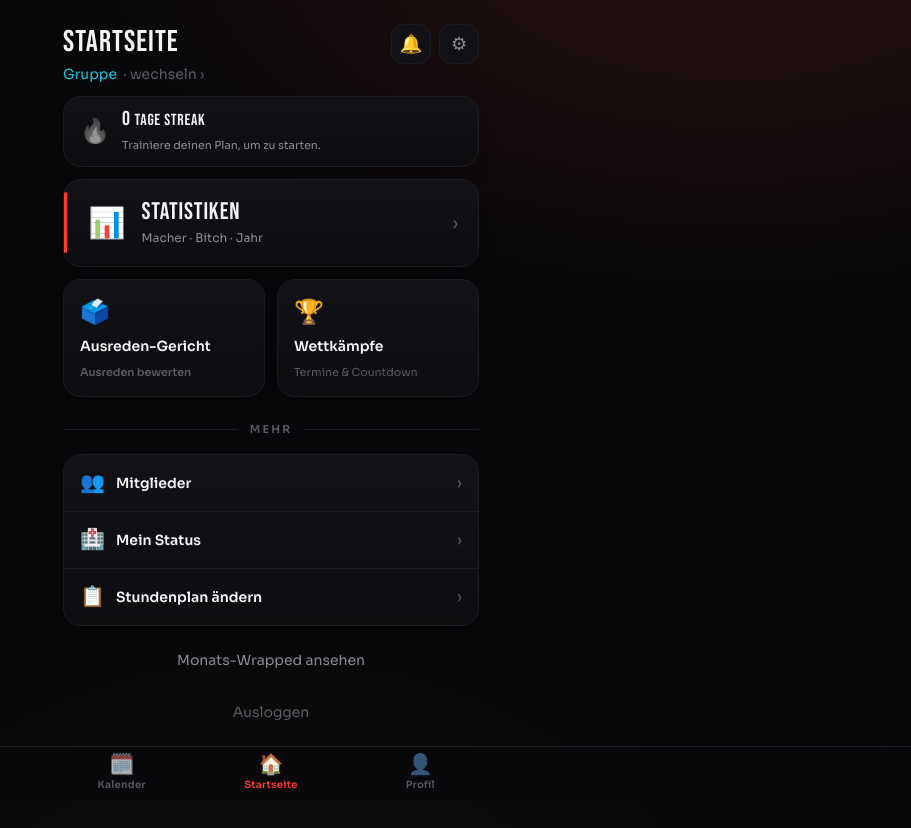
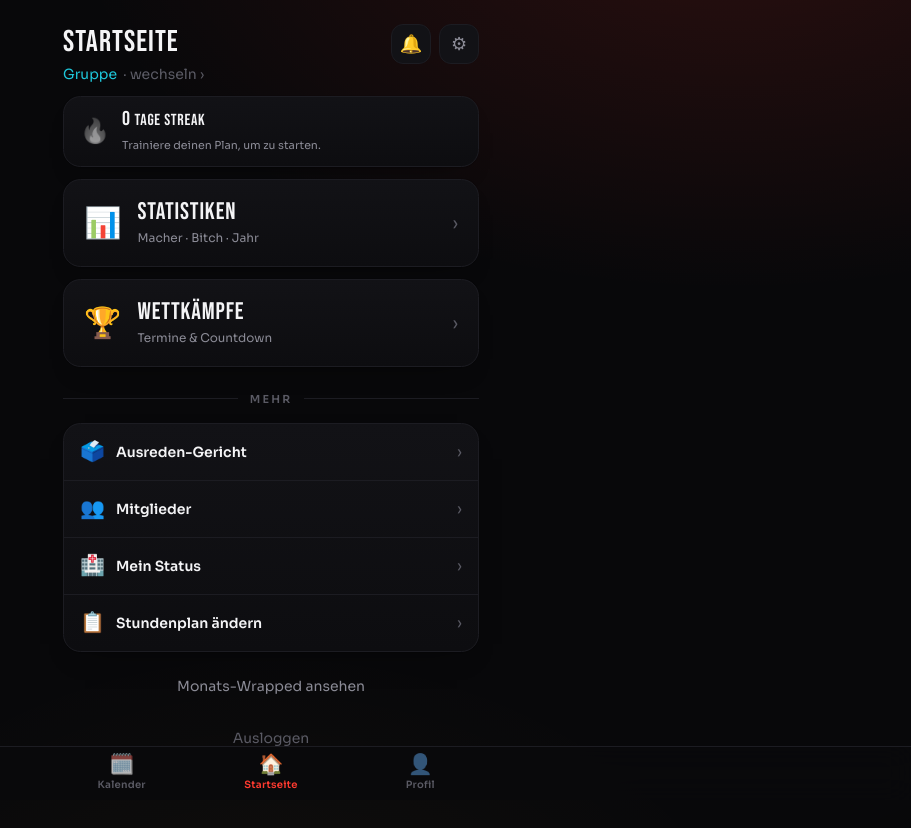
Before and after one commit to Dambthirteen/FightCalender, a Next.js app: page /start in a window 1280 px wide. Shown: the top 828 px of the page, without its empty margins (369-1280 px from the left). Built offline with nearby package versions, Linux system fonts and the light colour scheme; no server answers.

Commit message:
Startseite: Feature-Strich entfernt; Ausreden-Gericht in die 'Mehr'-Liste (zu Mitglieder), Wettkaempfe als vollbreite Kachel

```diff
--- a/src/app/start/page.tsx
+++ b/src/app/start/page.tsx
@@ -39,10 +39,9 @@ export default function StartPage() {
     window.location.href = '/login';
   }
 
-  const courtAlert = pendingVotes > 0; // es gibt Ausreden zu richten → glühen
-
   const iconBtn = 'relative w-10 h-10 grid place-items-center rounded-xl border border-[var(--border-soft)] bg-[var(--surface)] text-[var(--muted)] hover:text-white active:scale-95 transition-all text-lg';
-  const moreRows = [
+  const moreRows: { icon: string; label: string; href: string; badge?: number }[] = [
+    { icon: '🗳️', label: 'Ausreden-Gericht', href: '/vote', badge: pendingVotes },
     { icon: '👥', label: 'Mitglieder', href: '/mitglieder' },
     { icon: '🏥', label: 'Mein Status', href: '/account' },
     { icon: '📋', label: 'Stundenplan ändern', href: '/?plan=1' },
@@ -87,7 +86,7 @@ export default function StartPage() {
 
         {/* Feature: Statistiken */}
         <a href="/statistik"
-          className="card tape-accent pl-6 pr-5 py-5 flex items-center gap-4 active:scale-[0.99] transition-transform anim-up">
+          className="card px-5 py-5 flex items-center gap-4 active:scale-[0.99] transition-transform anim-up">
           <span className="text-3xl">📊</span>
           <div className="flex-1 min-w-0">
             <div className="font-display text-2xl tracking-wide leading-none">Statistiken</div>
@@ -96,24 +95,16 @@ export default function StartPage() {
           <span className="text-[var(--faint)] text-lg">›</span>
         </a>
 
-        {/* Zwei mittlere Tiles */}
-        <div className="grid grid-cols-2 gap-3">
-          <a href="/vote"
-            className={`card p-4 flex flex-col gap-2 active:scale-[0.98] transition-transform anim-up ${courtAlert ? 'court-alert' : ''}`}
-            style={{ animationDelay: '40ms' }}>
-            <span className="text-2xl">🗳️</span>
-            <span className="text-sm font-semibold">Ausreden-Gericht</span>
-            <span className="text-[11px] font-semibold" style={{ color: pendingVotes > 0 ? 'var(--bitch)' : 'var(--faint)' }}>
-              {pendingVotes > 0 ? `● ${pendingVotes} offen` : 'Ausreden bewerten'}
-            </span>
-          </a>
-          <a href="/competitions"
-            className="card p-4 flex flex-col gap-2 active:scale-[0.98] transition-transform anim-up" style={{ animationDelay: '60ms' }}>
-            <span className="text-2xl">🏆</span>
-            <span className="text-sm font-semibold">Wettkämpfe</span>
-            <span className="text-[11px] text-[var(--faint)]">Termine & Countdown</span>
-          </a>
-        </div>
+        {/* Feature: Wettkämpfe */}
+        <a href="/competitions"
+          className="card px-5 py-5 flex items-center gap-4 active:scale-[0.99] transition-transform anim-up" style={{ animationDelay: '40ms' }}>
+          <span className="text-3xl">🏆</span>
+          <div className="flex-1 min-w-0">
+            <div className="font-display text-2xl tracking-wide leading-none">Wettkämpfe</div>
+            <div className="text-xs text-[var(--muted)] mt-1.5">Termine & Countdown</div>
+          </div>
+          <span className="text-[var(--faint)] text-lg">›</span>
+        </a>
 
         {/* Trenner */}
         <div className="flex items-center gap-3 pt-3 pb-1">
@@ -129,6 +120,9 @@ export default function StartPage() {
               className={`flex items-center gap-3 px-4 py-3.5 active:bg-[var(--surface-2)] transition-colors ${i < moreRows.length - 1 ? 'border-b border-[var(--border-soft)]' : ''}`}>
               <span className="text-xl w-6 text-center">{row.icon}</span>
               <span className="flex-1 text-sm font-semibold">{row.label}</span>
+              {!!row.badge && row.badge > 0 && (
+                <span className="text-[11px] font-semibold" style={{ color: 'var(--bitch)' }}>● {row.badge} offen</span>
+              )}
               <span className="text-[var(--faint)]">›</span>
             </a>
           ))}
```
